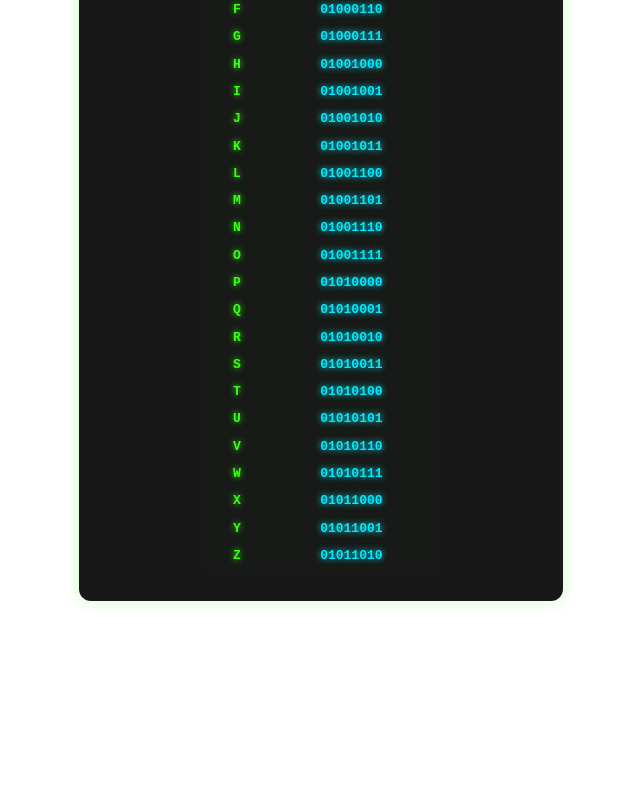
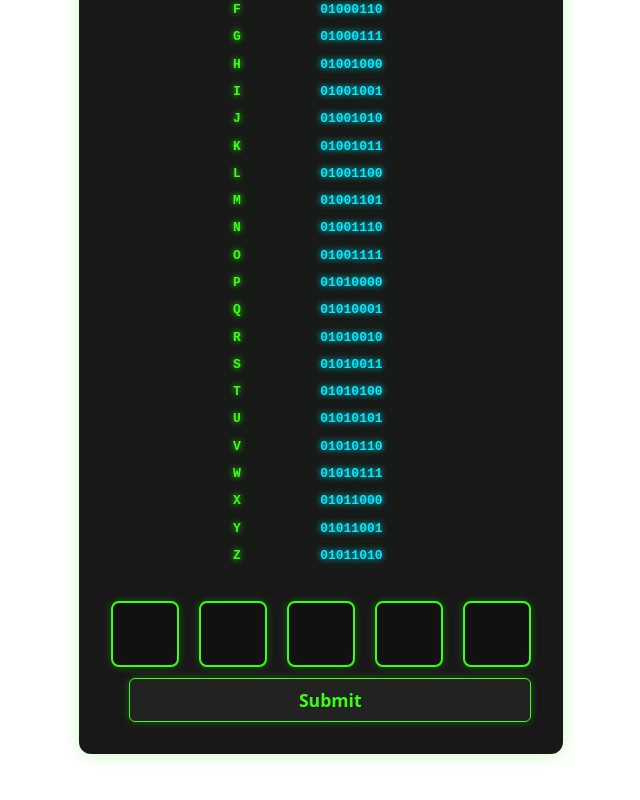
Before and after one commit to nabeelDanish/dnd-puzzle, a React (Vite) app: page / in a window 1280 px wide. Shown: the part 704-1504 px from the top of the page, without its empty margins (325-965 px from the left). Before the commit the page ends 1369 px from the top, so only its background shows below. Built offline with nearby package versions, Linux system fonts and the light colour scheme.

Commit message:
Add key input functionality and improve layout in BinaryStage component

```diff
--- a/src/pages/BinaryStage.jsx
+++ b/src/pages/BinaryStage.jsx
@@ -1,88 +1,272 @@
-import React from 'react';
+import React, { useState } from "react";
 
 export function BinaryStage() {
   const finalNumbers = [79, 67, 84, 65, 76];
+  const [keyInputs, setKeyInputs] = useState(["", "", "", "", ""]);
+  const [resultMsg, setResultMsg] = useState("");
+
   return (
     <div className="card">
-      <h2 style={{ color: '#39ff14', textShadow: '0 0 8px #39ff14' }}>Fragment assembly complete</h2>
-      <p style={{ fontStyle: 'italic', color: '#39ff14' }}>
-        Initiating Binary Translation Protocol.<br /><br />
+      <h2 style={{ color: "#39ff14", textShadow: "0 0 8px #39ff14" }}>
+        Fragment assembly complete
+      </h2>
+      <p style={{ fontStyle: "italic", color: "#39ff14" }}>
+        Initiating Binary Translation Protocol.
+        <br />
+        <br />
       </p>
-      <div style={{ marginTop: '1.5em', display: 'flex', gap: '1em', justifyContent: 'center' }}>
+      <div
+        style={{
+          marginTop: "1.5em",
+          display: "flex",
+          gap: "1em",
+          justifyContent: "center",
+        }}
+      >
         {finalNumbers.map((num, idx) => (
           <span
             key={idx}
             style={{
-              fontWeight: 'bold',
-              color: '#39ff14',
-              textShadow: '0 0 12px #39ff14, 0 0 4px #39ff14',
-              fontSize: '2em',
-              padding: '0.2em 0.5em',
-              borderRadius: '8px',
-              background: 'rgba(30,60,30,0.18)',
+              fontWeight: "bold",
+              color: "#39ff14",
+              textShadow: "0 0 12px #39ff14, 0 0 4px #39ff14",
+              fontSize: "2em",
+              padding: "0.2em 0.5em",
+              borderRadius: "8px",
+              background: "rgba(30,60,30,0.18)",
             }}
           >
             {num}
           </span>
         ))}
       </div>
-      <div style={{ marginTop: '2em', textAlign: 'center' }}>
+      <div style={{ marginTop: "2em", textAlign: "center" }}>
         {/* Minimalist division-by-2 binary conversion for 11 */}
-        <div style={{ display: 'inline-block', textAlign: 'left', fontFamily: 'monospace', fontSize: '1.1em', margin: '0 auto', background: 'rgba(20,40,20,0.08)', borderRadius: '8px', padding: '1em' }}>
-          <div style={{ display: 'flex', alignItems: 'center', gap: '0.7em', marginBottom: '0.3em' }}>
-            <span style={{ color: '#39ff14', fontWeight: 'bold' }}>11</span>
-            <span style={{ color: '#888' }}>÷ 2 →</span>
-            <span style={{ color: '#00eaff', fontWeight: 'bold' }}>5</span>
-            <span style={{ color: '#888' }}>+</span>
-            <span style={{ color: '#ffe600', fontWeight: 'bold' }}>1</span>
+        <div
+          style={{
+            display: "inline-block",
+            textAlign: "left",
+            fontFamily: "monospace",
+            fontSize: "1.1em",
+            margin: "0 auto",
+            background: "rgba(20,40,20,0.08)",
+            borderRadius: "8px",
+            padding: "1em",
+          }}
+        >
+          <div
+            style={{
+              display: "flex",
+              alignItems: "center",
+              gap: "0.7em",
+              marginBottom: "0.3em",
+            }}
+          >
+            <span style={{ color: "#39ff14", fontWeight: "bold" }}>11</span>
+            <span style={{ color: "#888" }}>÷ 2 →</span>
+            <span style={{ color: "#00eaff", fontWeight: "bold" }}>5</span>
+            <span style={{ color: "#888" }}>+</span>
+            <span style={{ color: "#ffe600", fontWeight: "bold" }}>1</span>
           </div>
-          <div style={{ display: 'flex', alignItems: 'center', gap: '0.7em', marginBottom: '0.3em' }}>
-            <span style={{ color: '#00eaff', fontWeight: 'bold' }}>5</span>
-            <span style={{ color: '#888' }}>÷ 2 →</span>
-            <span style={{ color: '#00eaff', fontWeight: 'bold' }}>2</span>
-            <span style={{ color: '#888' }}>+</span>
-            <span style={{ color: '#ffe600', fontWeight: 'bold' }}>1</span>
+          <div
+            style={{
+              display: "flex",
+              alignItems: "center",
+              gap: "0.7em",
+              marginBottom: "0.3em",
+            }}
+          >
+            <span style={{ color: "#00eaff", fontWeight: "bold" }}>5</span>
+            <span style={{ color: "#888" }}>÷ 2 →</span>
+            <span style={{ color: "#00eaff", fontWeight: "bold" }}>2</span>
+            <span style={{ color: "#888" }}>+</span>
+            <span style={{ color: "#ffe600", fontWeight: "bold" }}>1</span>
           </div>
-          <div style={{ display: 'flex', alignItems: 'center', gap: '0.7em', marginBottom: '0.3em' }}>
-            <span style={{ color: '#00eaff', fontWeight: 'bold' }}>2</span>
-            <span style={{ color: '#888' }}>÷ 2 →</span>
-            <span style={{ color: '#00eaff', fontWeight: 'bold' }}>1</span>
-            <span style={{ color: '#888' }}>+</span>
-            <span style={{ color: '#ffe600', fontWeight: 'bold' }}>0</span>
+          <div
+            style={{
+              display: "flex",
+              alignItems: "center",
+              gap: "0.7em",
+              marginBottom: "0.3em",
+            }}
+          >
+            <span style={{ color: "#00eaff", fontWeight: "bold" }}>2</span>
+            <span style={{ color: "#888" }}>÷ 2 →</span>
+            <span style={{ color: "#00eaff", fontWeight: "bold" }}>1</span>
+            <span style={{ color: "#888" }}>+</span>
+            <span style={{ color: "#ffe600", fontWeight: "bold" }}>0</span>
           </div>
-          <div style={{ display: 'flex', alignItems: 'center', gap: '0.7em', marginBottom: '0.3em' }}>
-            <span style={{ color: '#00eaff', fontWeight: 'bold' }}>1</span>
-            <span style={{ color: '#888' }}>÷ 2 →</span>
-            <span style={{ color: '#00eaff', fontWeight: 'bold' }}>0</span>
-            <span style={{ color: '#888' }}>+</span>
-            <span style={{ color: '#ffe600', fontWeight: 'bold' }}>1</span>
+          <div
+            style={{
+              display: "flex",
+              alignItems: "center",
+              gap: "0.7em",
+              marginBottom: "0.3em",
+            }}
+          >
+            <span style={{ color: "#00eaff", fontWeight: "bold" }}>1</span>
+            <span style={{ color: "#888" }}>÷ 2 →</span>
+            <span style={{ color: "#00eaff", fontWeight: "bold" }}>0</span>
+            <span style={{ color: "#888" }}>+</span>
+            <span style={{ color: "#ffe600", fontWeight: "bold" }}>1</span>
           </div>
-          <div style={{ marginTop: '0.7em', color: '#ffe600', fontWeight: 'bold', fontSize: '1.1em' }}>1011</div>
+          <div
+            style={{
+              marginTop: "0.7em",
+              color: "#ffe600",
+              fontWeight: "bold",
+              fontSize: "1.1em",
+            }}
+          >
+            1011
+          </div>
         </div>
       </div>
-      <div style={{ marginTop: '2em', textAlign: 'center' }}>
-        <table style={{ margin: '0 auto', borderCollapse: 'collapse', fontFamily: 'monospace', fontSize: '1em', background: 'rgba(20,40,20,0.12)' }}>
+      <div style={{ marginTop: "2em", textAlign: "center" }}>
+        <table
+          style={{
+            margin: "0 auto",
+            borderCollapse: "collapse",
+            fontFamily: "monospace",
+            fontSize: "1em",
+            background: "rgba(20,40,20,0.12)",
+          }}
+        >
           <thead>
-            <tr style={{ color: '#39ff14' }}>
-              <th style={{ padding: '0.5em', borderBottom: '1px solid #39ff14' }}>Letter</th>
-              <th style={{ padding: '0.5em', borderBottom: '1px solid #39ff14' }}>ASCII (8-bit binary)</th>
+            <tr style={{ color: "#39ff14" }}>
+              <th
+                style={{ padding: "0.5em", borderBottom: "1px solid #39ff14" }}
+              >
+                Letter
+              </th>
+              <th
+                style={{ padding: "0.5em", borderBottom: "1px solid #39ff14" }}
+              >
+                ASCII (8-bit binary)
+              </th>
             </tr>
           </thead>
           <tbody>
             {[...Array(26)].map((_, i) => {
               const letter = String.fromCharCode(65 + i);
               const ascii = letter.charCodeAt(0);
-              const binary = ascii.toString(2).padStart(8, '0');
+              const binary = ascii.toString(2).padStart(8, "0");
               return (
                 <tr key={letter}>
-                  <td style={{ color: '#39ff14', fontWeight: 'bold', padding: '0.3em 0.8em', textShadow: '0 0 6px #39ff14' }}>{letter}</td>
-                  <td style={{ color: '#00eaff', fontWeight: 'bold', padding: '0.3em 0.8em', textShadow: '0 0 6px #00eaff' }}>{binary}</td>
+                  <td
+                    style={{
+                      color: "#39ff14",
+                      fontWeight: "bold",
+                      padding: "0.3em 0.8em",
+                      textShadow: "0 0 6px #39ff14",
+                    }}
+                  >
+                    {letter}
+                  </td>
+                  <td
+                    style={{
+                      color: "#00eaff",
+                      fontWeight: "bold",
+                      padding: "0.3em 0.8em",
+                      textShadow: "0 0 6px #00eaff",
+                    }}
+                  >
+                    {binary}
+                  </td>
                 </tr>
               );
             })}
           </tbody>
         </table>
       </div>
+      {/* Add key input boxes and submit button */}
+      <div>
+        <form
+          onSubmit={(e) => {
+            e.preventDefault();
+            if (keyInputs.join("") === "OCTAL") {
+              setResultMsg("✅ Binary Translation Protocol");
+            } else {
+              setResultMsg("❌ Incorrect key. Try again.");
+            }
+          }}
+          style={{
+            marginTop: "2em",
+            display: "flex",
+            justifyContent: "center",
+            flexDirection: "column",
+            gap: "0.7em",
+          }}
+        >
+          <div style={{
+            display: "flex",
+            justifyContent: "space-between",
+            alignItems: "center",
+            flexDirection: "row",
+            flexWrap: "wrap",
+          }}>
+            {keyInputs.map((val, idx) => (
+              <input
+                key={idx}
+                type="text"
+                value={val}
+                onChange={(e) => {
+                  const arr = [...keyInputs];
+                  arr[idx] = e.target.value
+                    .replace(/[^A-Za-z]/g, "")
+                    .toUpperCase()
+                    .slice(0, 1);
+                  setKeyInputs(arr);
+                  setResultMsg("");
+                }}
+                maxLength={1}
+                style={{
+                  width: "2.5em",
+                  height: "2.5em",
+                  fontSize: "1.5em",
+                  textAlign: "center",
+                  color: "#39ff14",
+                  background: "#111",
+                  border: "2px solid #39ff14",
+                  borderRadius: "8px",
+                  boxShadow: "0 0 8px #39ff1444",
+                  fontWeight: "bold",
+                  outline: "none",
+                }}
+              />
+            ))}
+          </div>
+          <button
+            type="submit"
+            style={{
+              marginLeft: "1em",
+              fontSize: "1.1em",
+              background: "#222",
+              color: "#39ff14",
+              border: "1px solid #39ff14",
+              borderRadius: "6px",
+              padding: "0.5em 1.2em",
+              cursor: "pointer",
+              fontWeight: "bold",
+              boxShadow: "0 0 8px #39ff1444",
+            }}
+          >
+            Submit
+          </button>
+        </form>
+        {resultMsg && (
+          <div
+            style={{
+              marginTop: "1em",
+              color: resultMsg.startsWith("✅") ? "#39ff14" : "#ff3939",
+              fontWeight: "bold",
+              fontSize: "1.1em",
+            }}
+          >
+            {resultMsg}
+          </div>
+        )}
+      </div>
     </div>
   );
 }
```
